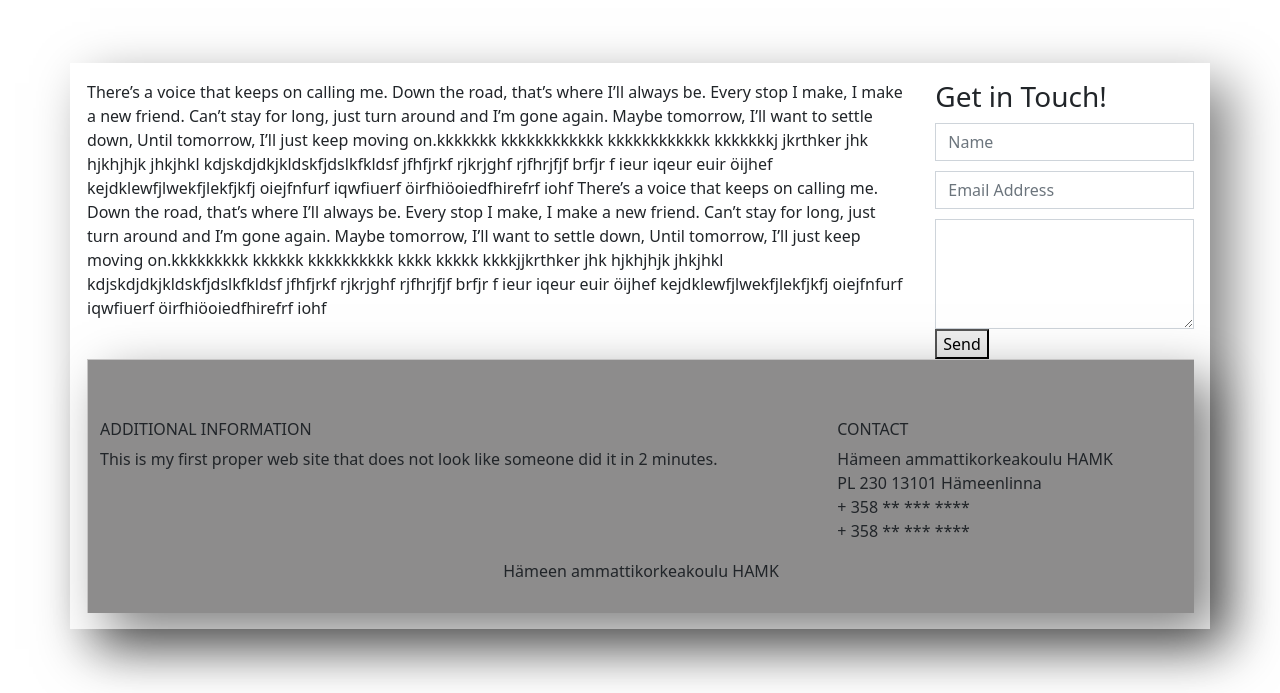
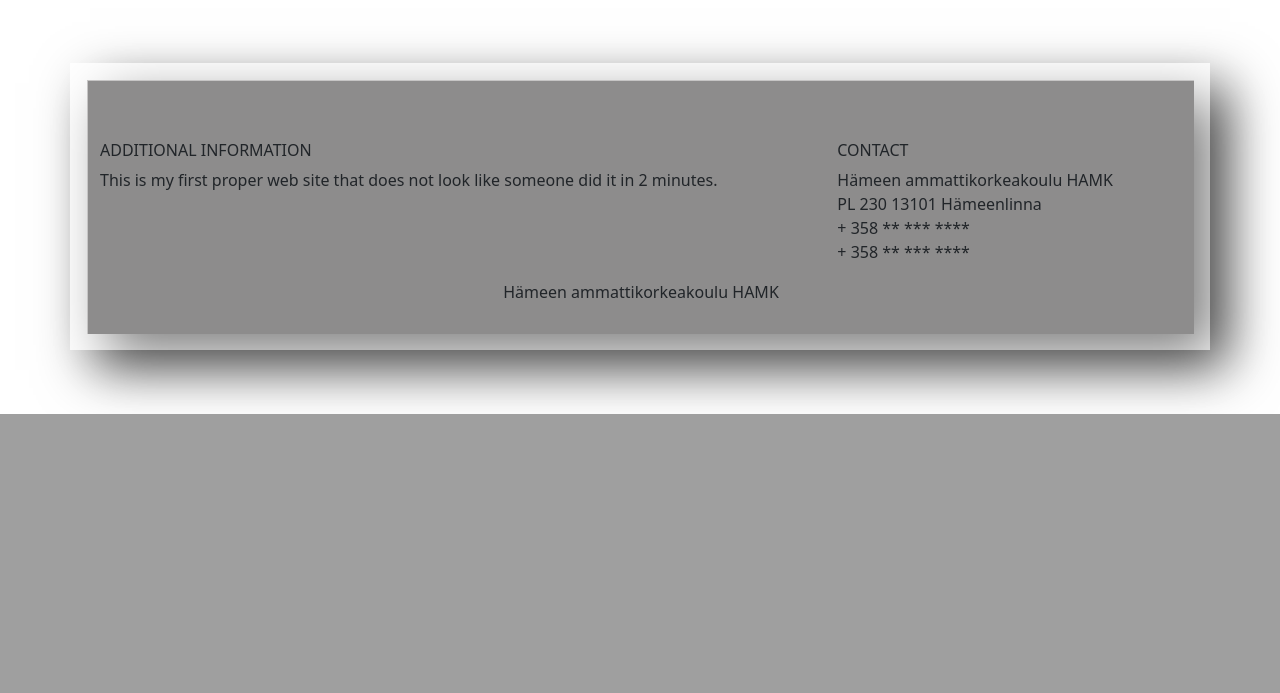
Before and after one commit to jerejalmari/Jeres-Angels-wwwProject, a PHP site: page /about.html in a window 1280 px wide. Shown: the part 666-1359 px from the top of the page. After the commit the page ends 1080 px from the top, so only its background shows below. Run offline with PHP 8.4, Linux system fonts and the light colour scheme.

Commit message:
Suomennosta

```diff
--- a/about.html
+++ b/about.html
@@ -14,11 +14,12 @@
 </head>
 <body class="about-body">
 
+
   <nav class="navbar navbar-expand-lg navbar-light sticky-top navbar-custom">
 
     <div class="container-fluid">
 
-          <a class="navbar-brand" href="#">Lomailu</a> <button aria-controls="navbarSupportedContent" aria-expanded="false"
+      <a class="navbar-brand" href="index.html">Home</a> <button aria-controls="navbarSupportedContent" aria-expanded="false"
         aria-label="Toggle navigation" class="navbar-toggler" data-bs-target="#navbarSupportedContent"
         data-bs-toggle="collapse" type="button"><span class="navbar-toggler-icon"></span></button>
 
@@ -31,14 +32,15 @@
             <a class="nav-link" href="About.html">About</a>
           </li>
 
+
           <li class="nav-item">
-                <a class="nav-link" href="#">Services</a>
+            <a class="nav-link" href="#foot1">Yhteystiedot</a>
           </li>
           <li class="nav-item">
-                <a class="nav-link" href="#foot1">Contact</a>
+            <a class="nav-link" href="feedback.html">Palaute</a>
           </li>
           <li class="nav-item">
-                <a class="nav-link" href="feedback.html">Feedback</a>
+            <a class="nav-link" href="countries.html">Matkakohteet</a>
           </li>
         </ul>
       </div>
@@ -57,52 +59,7 @@
       </div>
     </header>
 
-
     <div class="container features" id="foot1">
-      <div class="row">
-
-
-
-        <div class="col-lg-9 col-md-8 col-sm-12">
-          <p>There’s a voice that keeps on calling me. Down the road, that’s where I’ll always be.
-             Every stop I make, I make a new friend. Can’t stay for long,
-              just turn around and I’m gone again. Maybe tomorrow, I’ll want to settle down,
-               Until tomorrow, I’ll just keep moving on.kkkkkkk kkkkkkkkkkkk kkkkkkkkkkkk kkkkkkkj jkrthker jhk
-              hjkhjhjk jhkjhkl
-            kdjskdjdkjkldskfjdslkfkldsf jfhfjrkf rjkrjghf rjfhrjfjf brfjr f  ieur iqeur  euir  öijhef
-          kejdklewfjlwekfjlekfjkfj oiejfnfurf iqwfiuerf öirfhiöoiedfhirefrf iohf
-          There’s a voice that keeps on calling me. Down the road, that’s where I’ll always be.
-          Every stop I make, I make a new friend. Can’t stay for long,
-           just turn around and I’m gone again. Maybe tomorrow, I’ll want to settle down,
-            Until tomorrow, I’ll just keep moving on.kkkkkkkkk kkkkkk kkkkkkkkkk kkkk kkkkk kkkkjjkrthker jhk
-           hjkhjhjk jhkjhkl
-         kdjskdjdkjkldskfjdslkfkldsf jfhfjrkf rjkrjghf rjfhrjfjf brfjr f  ieur iqeur  euir  öijhef
-       kejdklewfjlwekfjlekfjkfj oiejfnfurf iqwfiuerf öirfhiöoiedfhirefrf iohf</p>
-        </div>
-
-
-
-        <div class="col-lg-3 col-md-4 col-sm-12">
-          <h3 class="feature-title">Get in Touch!</h3>
-          <form action="Contact.php">
-          <div class="form-group">
-            <input type="text" class="form-control" placeholder="Name" name="name">
-          </div>
-          <div class="form-group">
-            <input type="email" class="form-control" placeholder="Email Address" name="email">
-          </div>
-          <div class="form-group">
-           <div>
-            <textarea name="message" class="form-control" rows="4"></textarea>
-            <button class="submitbutton">Send</button>
-          </div>
-
-        </div>
-      </form>
-
-
-      </div>
-    </div>
 
       <footer class="footer" >
         <div class="container">
--- a/css/about.css
+++ b/css/about.css
@@ -1,3 +1,10 @@
+@font-face{
+    src: url('../fonts/futura\ medium\ bt.ttf');
+    font-family: futura;
+    }
+
+
+
 .about-container .about-card{
 
     position: absolute;
@@ -62,6 +69,7 @@
 }
 
 .navbar-custom{
+
 
     box-shadow: 20px 20px 50px rgba(0, 0 ,0 , 0.5);
     background: rgba(255, 255, 255, 0.1);
--- a/css/countries.css
+++ b/css/countries.css
@@ -1,3 +1,7 @@
+@font-face{
+  src: url('../fonts/futura\ medium\ bt.ttf');
+  font-family: futura;
+  }
 
 
 
@@ -6,6 +10,7 @@
     margin: 0;
     background:white;
     min-width: 100%;
+    font-family: futura;
 
   }
   .navbar {
```
Also changed, not shown: countries.html (+12 -4 lines), css/feedback.css (+8 -1 lines), css/style.css (+5 -66 lines), feedback.html (+10 -9 lines), index.html (+18 -15 lines), fonts/futura medium bt.ttf (added). Lines whose indentation alone changed are shown as unchanged.
